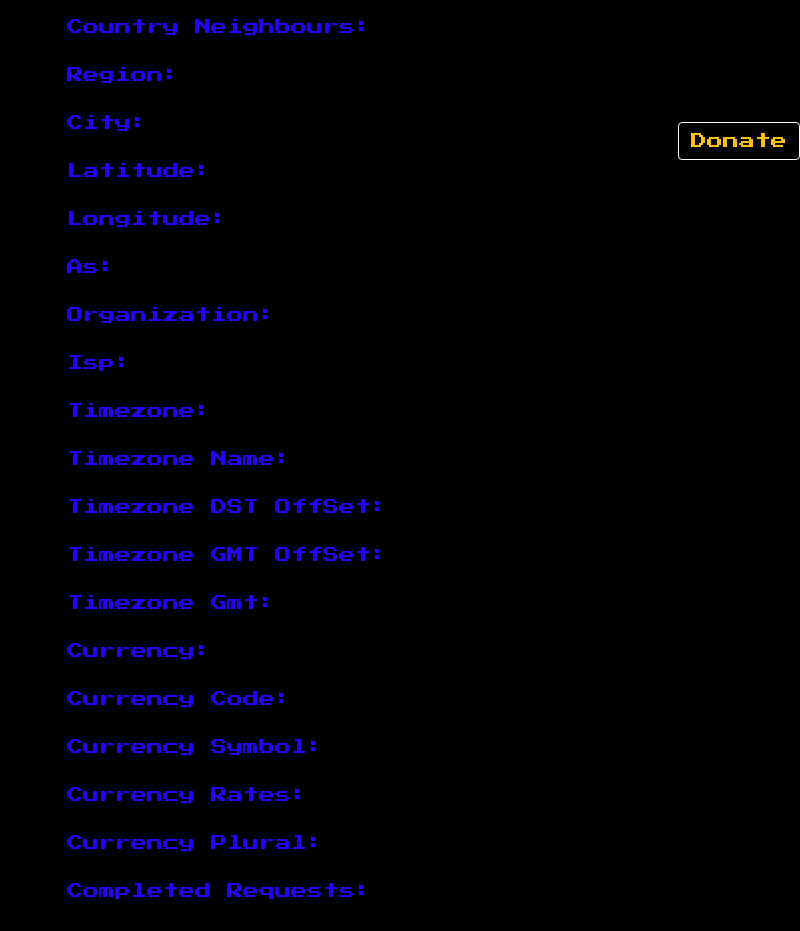
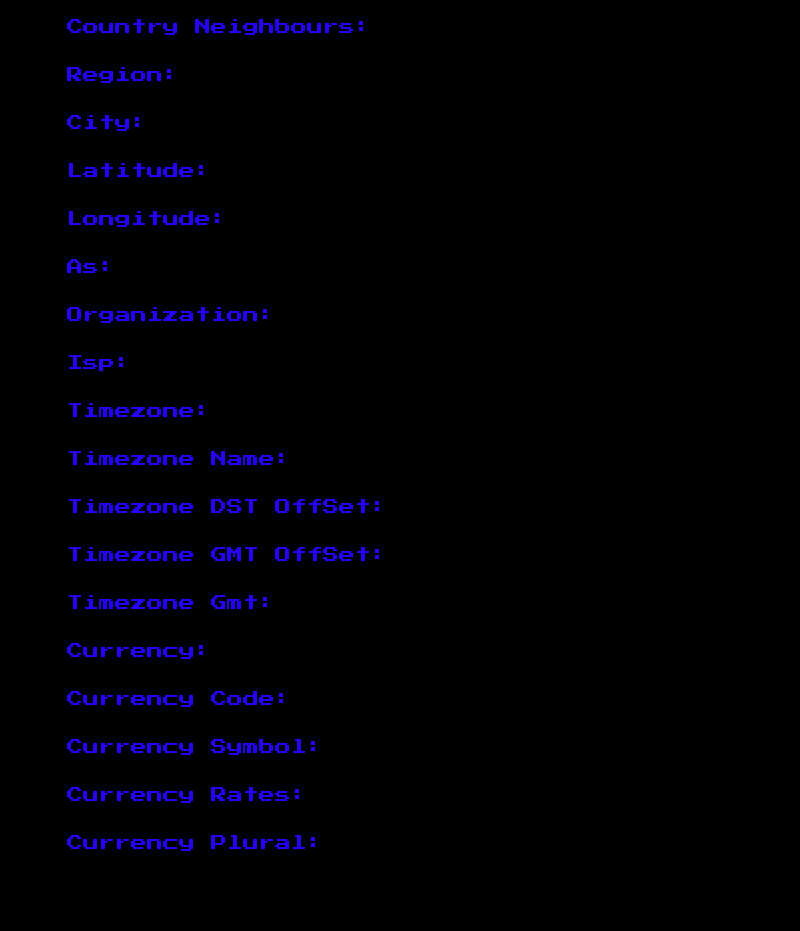
Before and after one commit to ridzcode/Mata, an Electron app: page index.html in a window 800 px wide. Shown: the part 640-1571 px from the top of the page. After the commit the page ends 1523 px from the top, so only its background shows below. Drawn offline with Linux system fonts and the light colour scheme.

Commit message:
Update index.html

```diff
--- a/index.html
+++ b/index.html
@@ -2,7 +2,7 @@
 <html>
   <head>
     <meta charset="UTF-8">
-    <title>Mata</title>
+    <title>Mata v1.4.0</title>
     <!-- https://electronjs.org/docs/tutorial/security#csp-meta-tag -->
     <meta http-equiv="Content-Security-Policy" content="script-src 'self' 'unsafe-inline';" />
     <link rel="stylesheet" href="bootstrap/css/bootstrap-grid.css">
@@ -150,17 +150,8 @@
                 <td>Currency Plural:</td>
                 <td id="currency_plural" class="result"></td>
               </tr>
-              <tr>
-                <td>Completed Requests:</td>
-                <td id="completed_requests" class="result"></td>
-              </tr>
             </tbody>
         </table>
-    </div>
-    <div class="fixed-bottom text-right">
-      <a href="https://paypal.me/ridz97" rel="noopener noreferrer">
-        <button type="button" class="btn text-warning" style="background-color: black;border: 1px solid white;">Donate</button>
-      </a>
     </div>
 
     <script src="js/index.js"></script>
```
